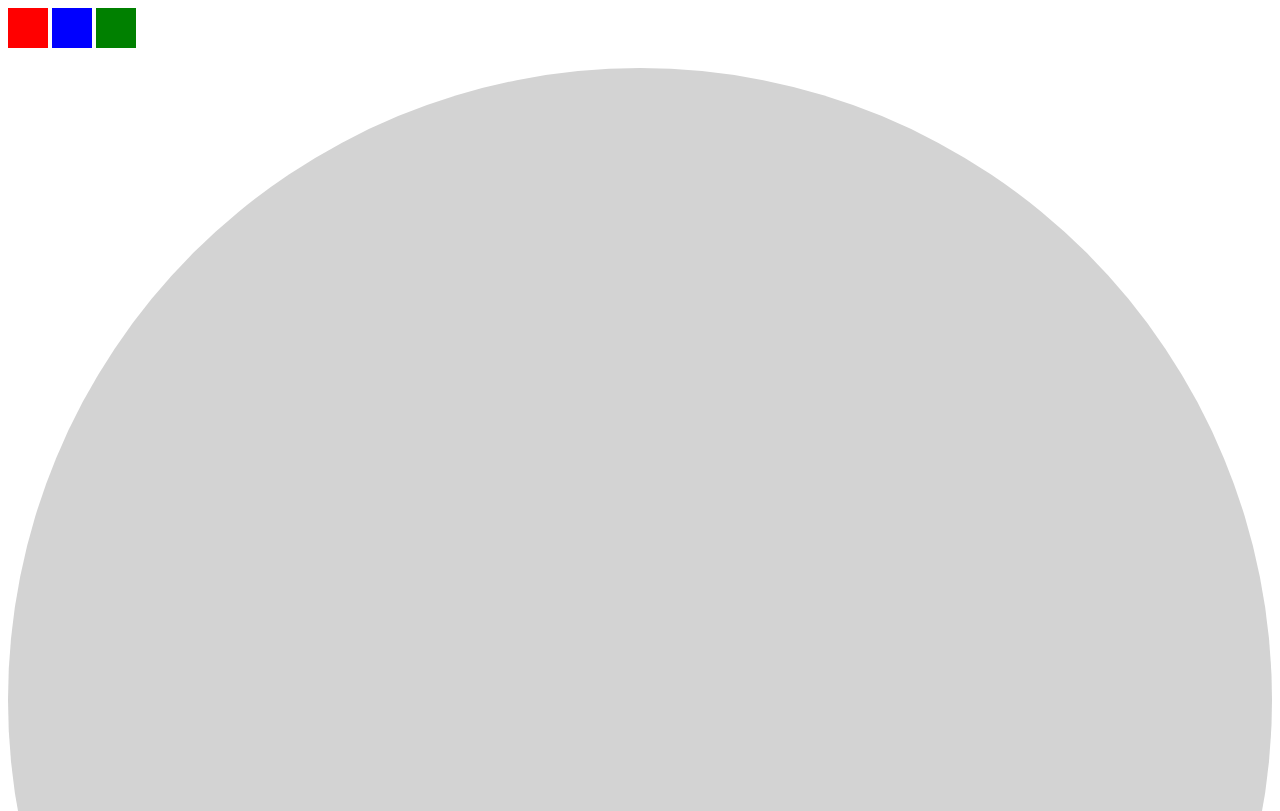
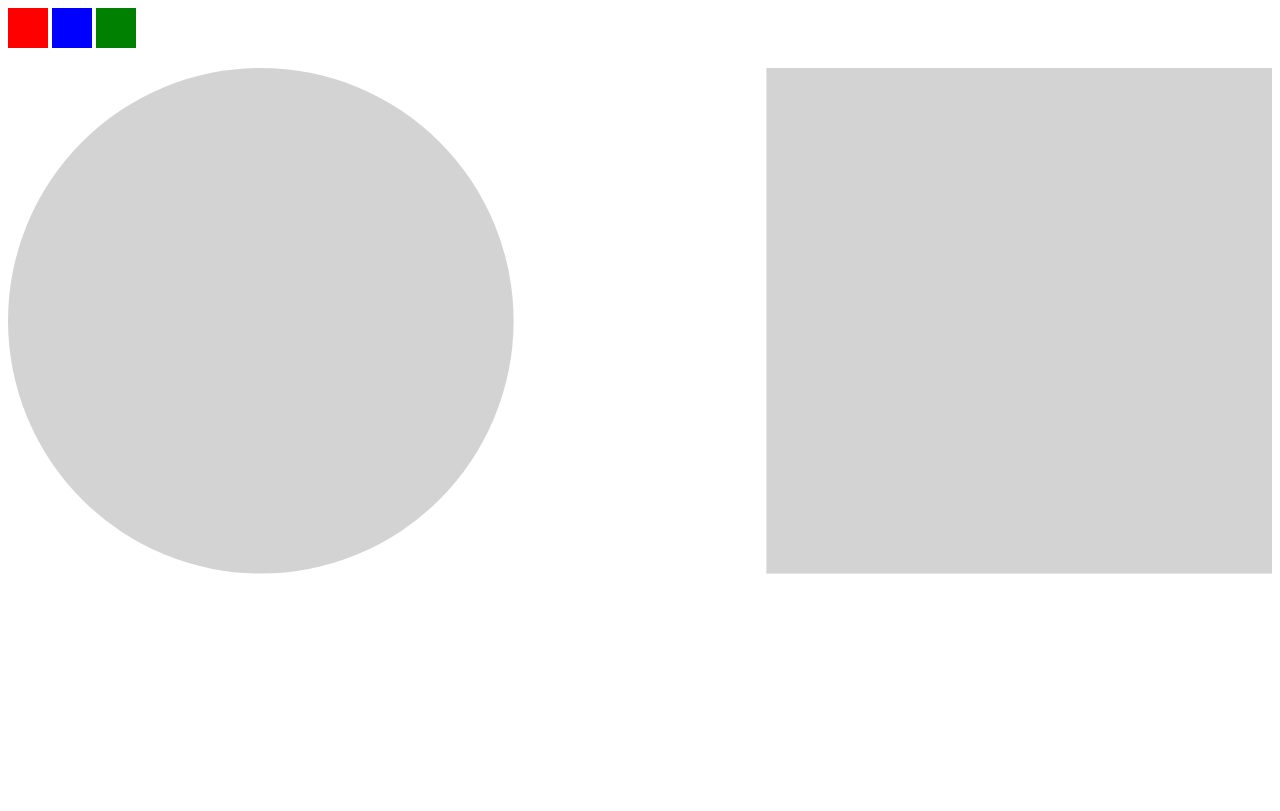
Before and after one commit to omniosi/drop-swatch, a website: page index.html in a window 1280 px wide. Shown: the top 811 px of the page. Drawn offline with Linux system fonts and the light colour scheme.

Commit message:
ADD: second shape

```diff
--- a/index.html
+++ b/index.html
@@ -27,7 +27,7 @@
   </ul>
   <div class="shape">
     <div class="shape one">
-      <svg viewBox="0 0 20 20"
+      <svg viewBox="0 0 50 20"
         xmlns="http://www.w3.org/2000/svg">
         <circle ondragenter="dragEnter(event)"
           ondragover="dragOver(event)"
@@ -37,6 +37,16 @@
           cy="10"
           r="10"
           fill="lightgrey"></circle>
+        <rect x="30"
+          width="20"
+          height="20"
+          fill="lightgrey"
+          ondragenter="dragEnter(event)"
+          ondragover="dragOver(event)"
+          ondragleave="dragLeave(event)"
+          ondrop="onDrop(event)">
+
+        </rect>
       </svg>
     </div>
   </div>
```
